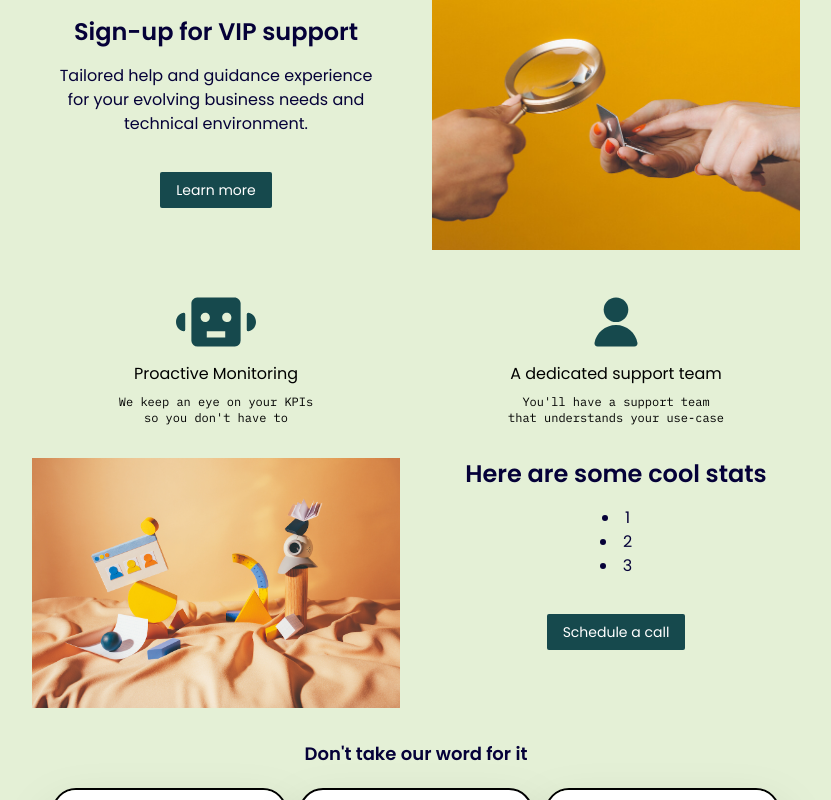
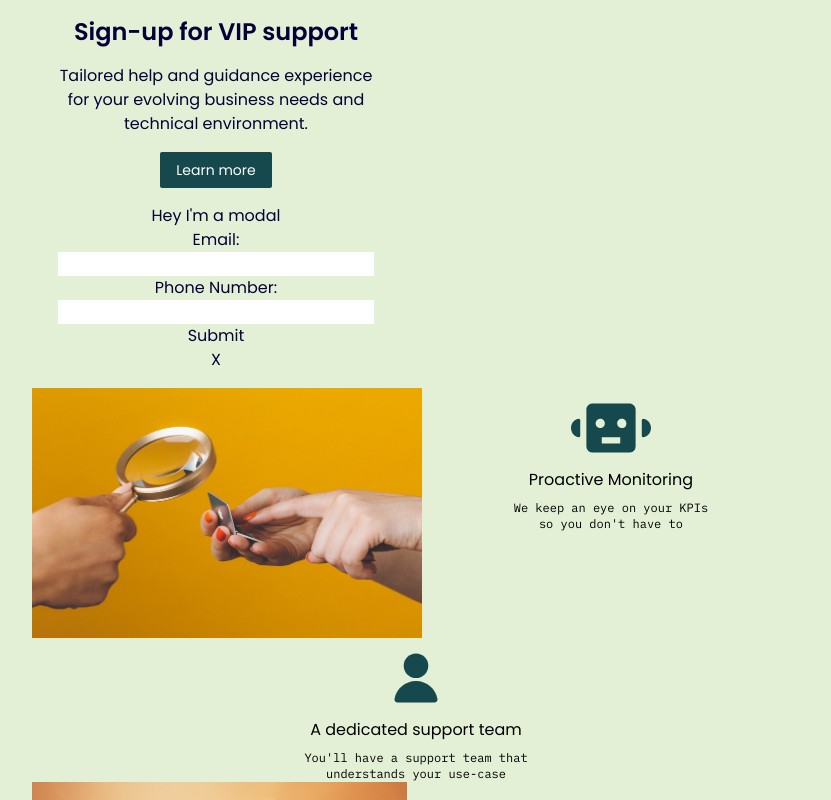
Before and after one commit to zendesk/custom-pages-example, a React (Create React App) app in the folder frontend/: page / in a window 1280 px wide. Both pictures are taken after a click on the button "Learn more". Shown: the top 800 px of the page, without its empty margins (224-1055 px from the left). Built offline with nearby package versions, Linux system fonts and the light colour scheme.

Commit message:
added modal code

```diff
--- a/frontend/src/App.tsx
+++ b/frontend/src/App.tsx
@@ -1,15 +1,17 @@
-import React from 'react';
-import './App.css';
-import Modal from './components/Modal';
-import Bot from './SVGs/Bot';
-import Person from './SVGs/Person';
-import Testimonials from './components/Testimonials';
-import Facebook from './SVGs/FB';
-import LinkedIn from './SVGs/LinkedIn';
-import Twitter from './SVGs/Twitter';
-import Github from './SVGs/Github';
+import React from "react";
+import { useState } from "react";
+import "./App.css";
+import Modal from "./components/Modal";
+import Bot from "./SVGs/Bot";
+import Person from "./SVGs/Person";
+import Testimonials from "./components/Testimonials";
+import Facebook from "./SVGs/FB";
+import LinkedIn from "./SVGs/LinkedIn";
+import Twitter from "./SVGs/Twitter";
+import Github from "./SVGs/Github";
 
 function App() {
+  const [showModal, setShowModal] = useState<boolean>(false);
   return (
     <div className="bg-[#E4F0D6]">
       <div className="flex flex-wrap mx-auto max-w-screen-md">
@@ -24,15 +26,15 @@ function App() {
               Tailored help and guidance experience for your evolving business
               needs and technical environment.
             </p>
-            <div className="pt-3 md:pt-5">
             <button
-                className="bg-[#16494D] hover:shadow-xl hover:scale-105 hover:-translate-y-0.5 rounded-sm text-sm text-white py-2 px-4 transition ease-in-out delay-150 duration-300
-
-                "
-                onClick={Modal}
+              className="bg-[#16494D] rounded-sm text-sm text-white py-2 px-4"
+              onClick={(e) => {
+                setShowModal(true);
+              }}
             >
               Learn more
             </button>
+            {showModal && <Modal setShowModal={setShowModal} />}
           </div>
         </div>
 
@@ -83,11 +85,14 @@ function App() {
           </div>
           <div className="pt-5">
             <button
-                className="bg-[#16494D] rounded-sm text-sm text-white py-2 px-4 hover:shadow-xl hover:-translate-y-0.5"
-                onClick={Modal}
+              className="bg-[#16494D] rounded-sm text-sm text-white py-2 px-4"
+              onClick={(e) => {
+                setShowModal(true);
+              }}
             >
-                Schedule a call
+              Schedule a Call
             </button>
+            {showModal && <Modal setShowModal={setShowModal} />}
           </div>
         </div>
         <div className="order-7 col-span-2 mx-auto min-w-full pb-10 px-5 ">
@@ -177,7 +182,6 @@ function App() {
         </footer>
       </div>
     </div>
-    </div>
   );
 }
 
--- a/frontend/src/components/Form.tsx
+++ b/frontend/src/components/Form.tsx
@@ -1,12 +1,27 @@
 import React from 'react';
 import FormValidation from '../utils/FormValidation';
 
+export interface FormValues {
+
+}
+
 function Form() {
+    const handleSubmit = (event: React.FormEvent) => {
+        // modal/form submit method to send to backend
+        event.preventDefault();
+        console.log("Form sent.");
+      };
 
     return(
+        <form onSubmit={handleSubmit}>
         <div>
-            {/* insert form here */}
+          <label>Email:</label>
+          <input type="email" required={true}/>
+          <label>Phone Number:</label>
+          <input type="tel" required={true}/>
         </div>
+        <button type="submit" >Submit</button>
+      </form>
     )
 }
 
--- a/frontend/src/components/Modal.tsx
+++ b/frontend/src/components/Modal.tsx
@@ -1,12 +1,20 @@
 import React from 'react';
 import Form from './Form';
 
-function Modal() {
-    // insert modal opening functionality here
+export interface ModalProps {
+    setShowModal(a: boolean): void;
+  }
+
+function Modal({ setShowModal } : ModalProps) {
 
     return(
         <div>
+            <h3>Hey I'm a modal</h3>
             <Form />
+            <button onClick={e => {
+                e.preventDefault();
+                setShowModal(false)
+            }}>X</button>
         </div>
     )
 }
```
Also changed, not shown: 1 other file (tests, documents, lock files or other folders). Lines whose indentation alone changed are shown as unchanged.
